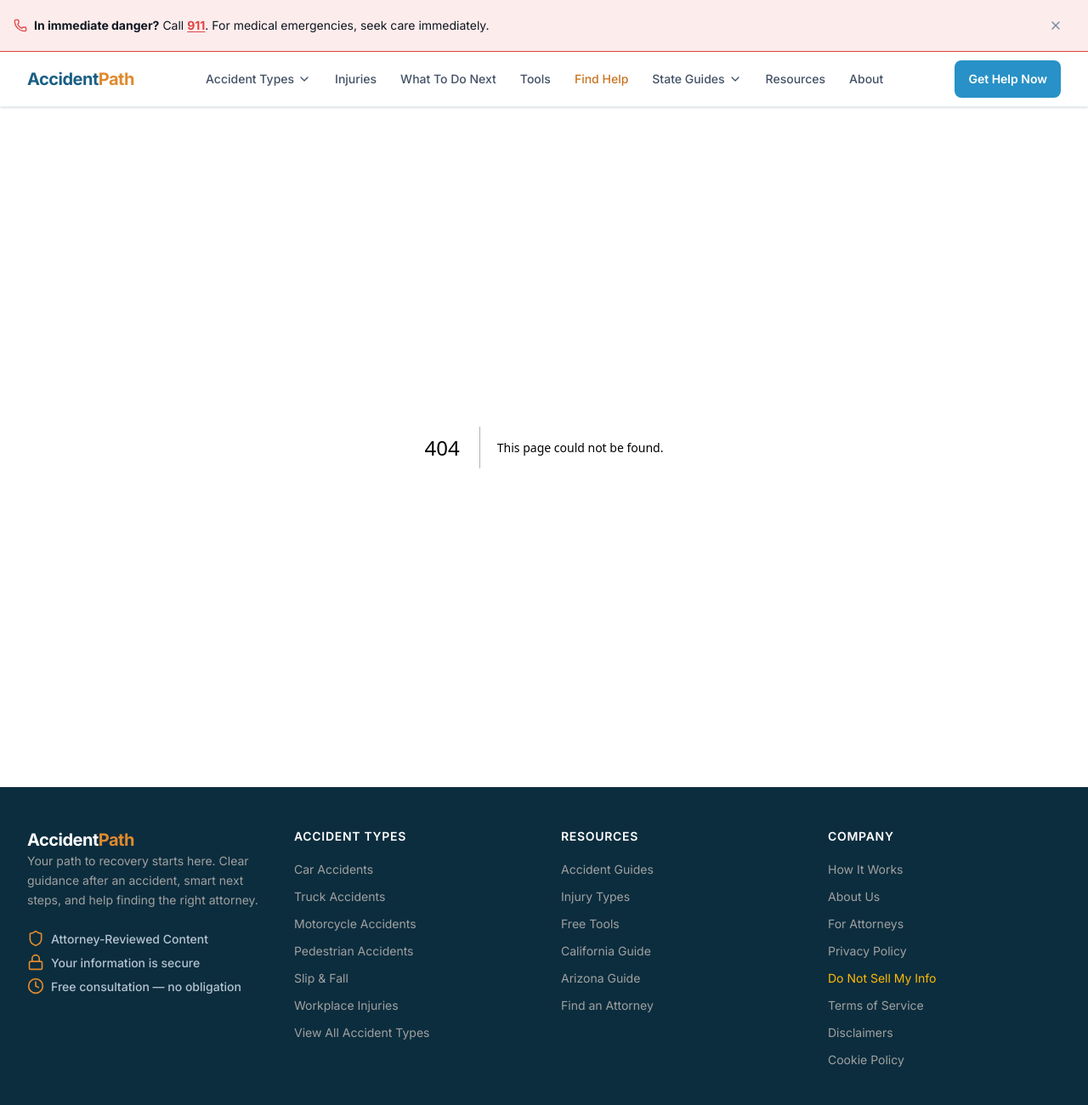
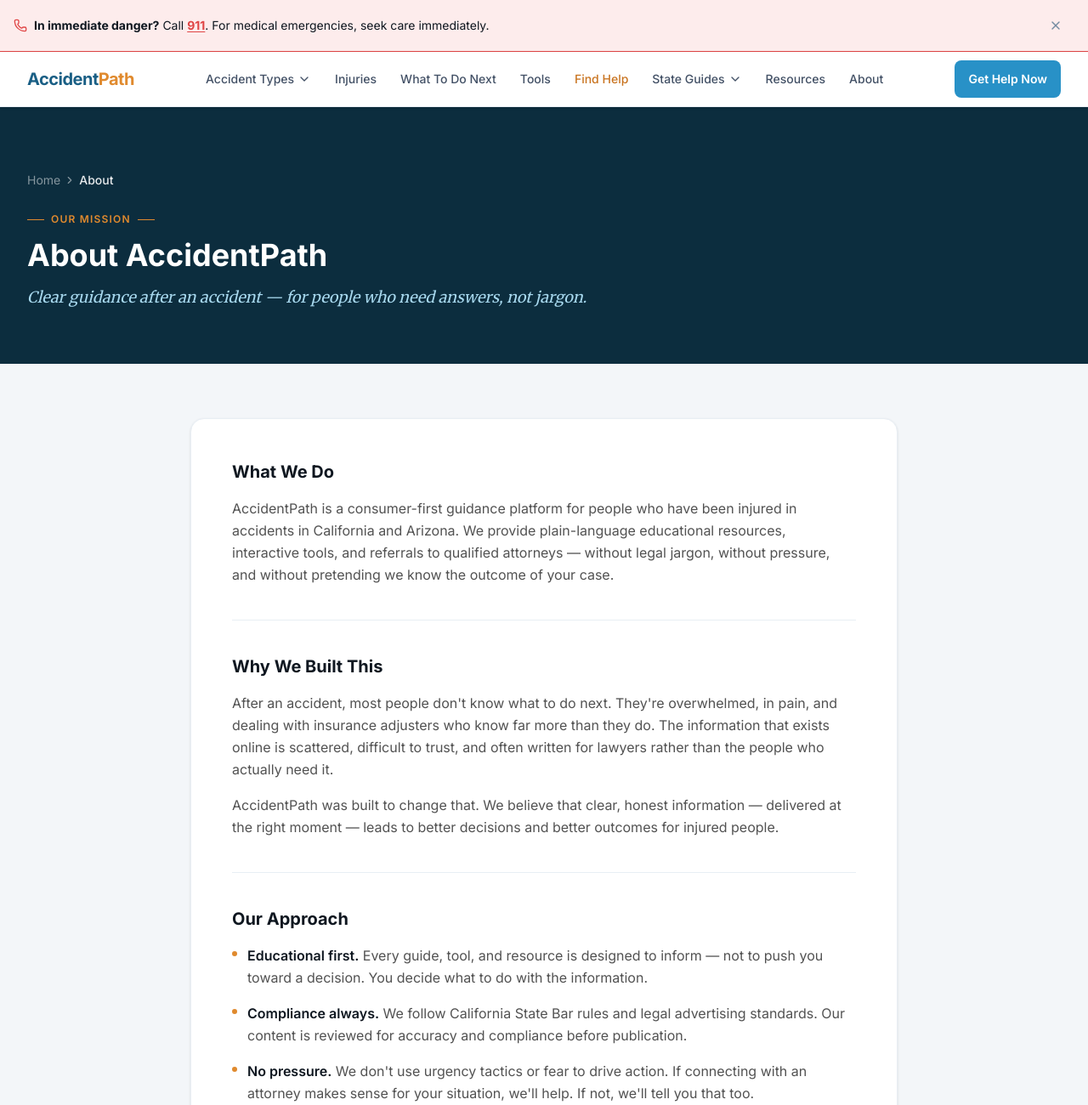
Before and after one commit to the-comet-companies/accident-path, a Next.js app: page /about in a window 1280 px wide. Before the commit this address had no page. Shown: the top 1300 px of the page at 85% size. Built offline with nearby package versions, Linux system fonts and the light colour scheme.

Commit message:
feat: add /about page

```diff
--- /dev/null
+++ b/app/about/page.tsx
@@ -0,0 +1,144 @@
+import Link from 'next/link'
+import { Breadcrumb } from '@/components/layout/Breadcrumb'
+import { buildMetaTags } from '@/components/seo/MetaTags'
+
+export const metadata = buildMetaTags({
+  title: 'About AccidentPath — Our Mission',
+  description:
+    'AccidentPath helps accident victims in California and Arizona get clear guidance, understand their options, and connect with qualified attorneys.',
+  canonical: '/about',
+})
+
+const VALUES = [
+  {
+    title: 'Educational first.',
+    body: 'Every guide, tool, and resource is designed to inform — not to push you toward a decision. You decide what to do with the information.',
+  },
+  {
+    title: 'Compliance always.',
+    body: 'We follow California State Bar rules and legal advertising standards. Our content is reviewed for accuracy and compliance before publication.',
+  },
+  {
+    title: 'No pressure.',
+    body: "We don't use urgency tactics or fear to drive action. If connecting with an attorney makes sense for your situation, we'll help. If not, we'll tell you that too.",
+  },
+  {
+    title: 'Built for clarity.',
+    body: 'We write in plain English. We define terms when we use them. We design every page to be useful on a phone, in a stressful moment.',
+  },
+]
+
+export default function AboutPage() {
+  return (
+    <div className="bg-surface-page min-h-screen">
+      <div className="bg-primary-900 py-12 lg:py-16">
+        <div className="max-w-7xl mx-auto px-4 sm:px-6 lg:px-8">
+          <Breadcrumb items={[{ label: 'About' }]} variant="dark" />
+          <div className="flex items-center gap-2 text-amber-500 text-xs font-semibold uppercase tracking-widest font-sans mt-4 mb-3">
+            <span className="w-5 h-px bg-amber-500 shrink-0" aria-hidden="true" />
+            Our Mission
+            <span className="w-5 h-px bg-amber-500 shrink-0" aria-hidden="true" />
+          </div>
+          <h1 className="font-sans font-bold text-3xl sm:text-4xl text-white leading-tight">
+            About AccidentPath
+          </h1>
+          <p className="mt-3 font-serif italic text-primary-200 text-lg max-w-2xl leading-relaxed">
+            Clear guidance after an accident — for people who need answers, not jargon.
+          </p>
+        </div>
+      </div>
+
+      <div className="max-w-4xl mx-auto px-4 sm:px-6 lg:px-8 py-12 lg:py-16">
+        <div className="bg-surface-card rounded-2xl shadow-sm border border-neutral-100 overflow-hidden">
+          <div className="p-8 lg:p-12 space-y-10">
+
+            <section>
+              <h2 className="font-sans font-bold text-xl text-neutral-950 mb-4">What We Do</h2>
+              <p className="font-sans text-neutral-600 leading-relaxed">
+                AccidentPath is a consumer-first guidance platform for people who have been injured in accidents
+                in California and Arizona. We provide plain-language educational resources, interactive tools,
+                and referrals to qualified attorneys — without legal jargon, without pressure, and without
+                pretending we know the outcome of your case.
+              </p>
+            </section>
+
+            <hr className="border-neutral-100" />
+
+            <section>
+              <h2 className="font-sans font-bold text-xl text-neutral-950 mb-4">Why We Built This</h2>
+              <p className="font-sans text-neutral-600 leading-relaxed mb-4">
+                After an accident, most people don&apos;t know what to do next. They&apos;re overwhelmed, in pain,
+                and dealing with insurance adjusters who know far more than they do. The information that
+                exists online is scattered, difficult to trust, and often written for lawyers rather than the
+                people who actually need it.
+              </p>
+              <p className="font-sans text-neutral-600 leading-relaxed">
+                AccidentPath was built to change that. We believe that clear, honest information — delivered
+                at the right moment — leads to better decisions and better outcomes for injured people.
+              </p>
+            </section>
+
+            <hr className="border-neutral-100" />
+
+            <section>
+              <h2 className="font-sans font-bold text-xl text-neutral-950 mb-4">Our Approach</h2>
+              <ul className="space-y-4">
+                {VALUES.map((item) => (
+                  <li key={item.title} className="flex gap-3">
+                    <div
+                      className="w-1.5 h-1.5 rounded-full bg-amber-500 mt-2 shrink-0"
+                      aria-hidden="true"
+                    />
+                    <p className="font-sans text-neutral-600 leading-relaxed">
+                      <span className="font-semibold text-neutral-950">{item.title}</span>{' '}
+                      {item.body}
+                    </p>
+                  </li>
+                ))}
+              </ul>
+            </section>
+
+            <hr className="border-neutral-100" />
+
+            <section>
+              <h2 className="font-sans font-bold text-xl text-neutral-950 mb-4">Who We Serve</h2>
+              <p className="font-sans text-neutral-600 leading-relaxed">
+                AccidentPath currently serves injured people in California and Arizona. Our guides, tools,
+                and attorney referrals are specific to these states. We are expanding to additional states
+                and will update our coverage as we do.
+              </p>
+            </section>
+
+            <hr className="border-neutral-100" />
+
+            <section>
+              <h2 className="font-sans font-bold text-xl text-neutral-950 mb-4">Important Notice</h2>
+              <p className="font-sans text-neutral-500 text-sm leading-relaxed">
+                AccidentPath is an educational platform and legal referral service. Nothing on this site
+                constitutes legal advice or creates an attorney-client relationship. The information provided
+                is for general educational purposes only. Laws vary by jurisdiction and individual
+                circumstances. Always consult a qualified attorney for advice specific to your situation.
+              </p>
+            </section>
+
+            <div className="flex flex-wrap gap-4 pt-2">
+              <Link
+                href="/about/how-it-works"
+                className="inline-flex items-center gap-1 text-sm font-semibold font-sans text-primary-600 hover:text-primary-700 transition-colors"
+              >
+                How AccidentPath Works →
+              </Link>
+              <Link
+                href="/contact"
+                className="inline-flex items-center gap-1 text-sm font-semibold font-sans text-neutral-500 hover:text-neutral-700 transition-colors"
+              >
+                Contact Us →
+              </Link>
+            </div>
+
+          </div>
+        </div>
+      </div>
+    </div>
+  )
+}
```
